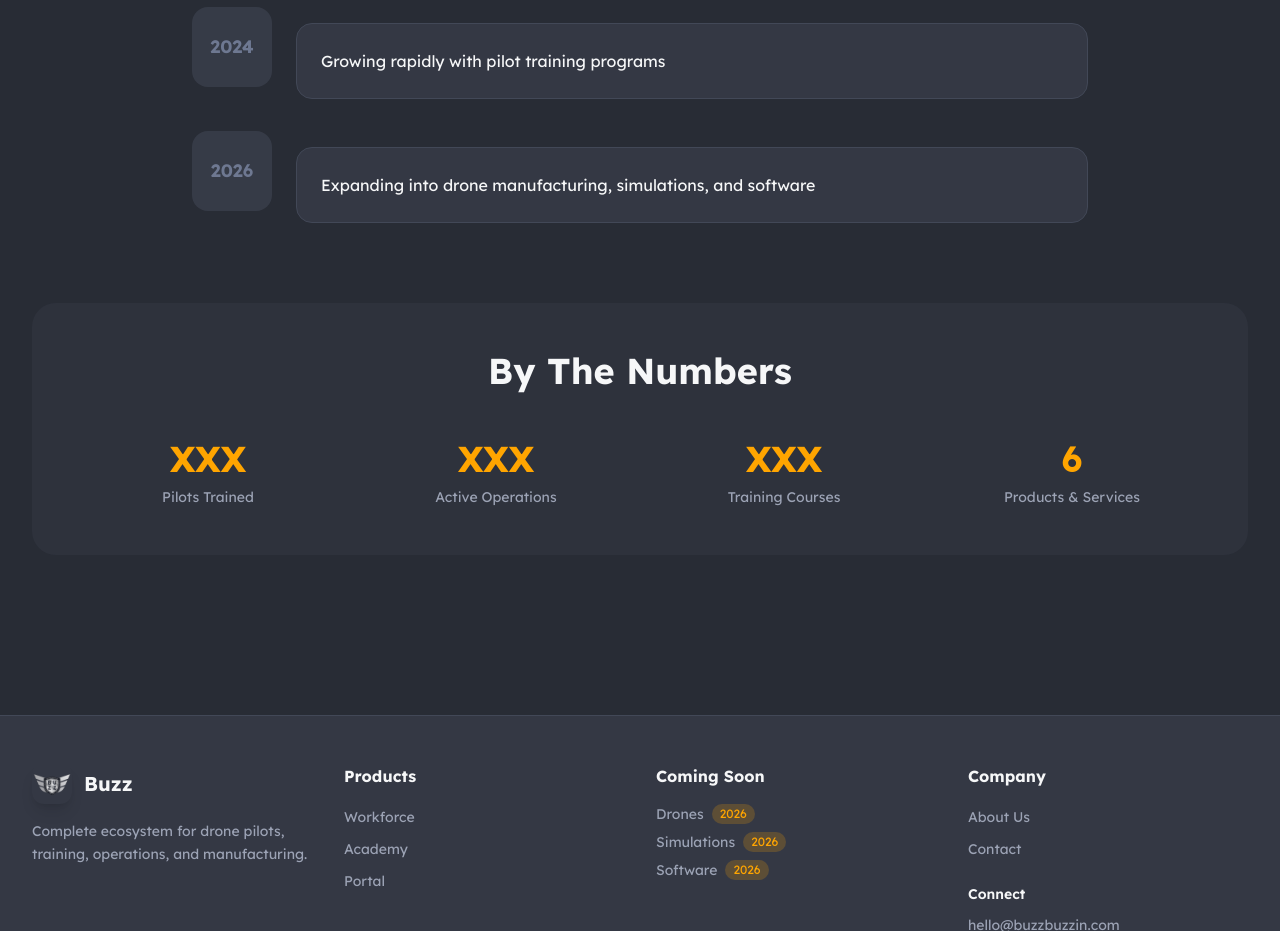
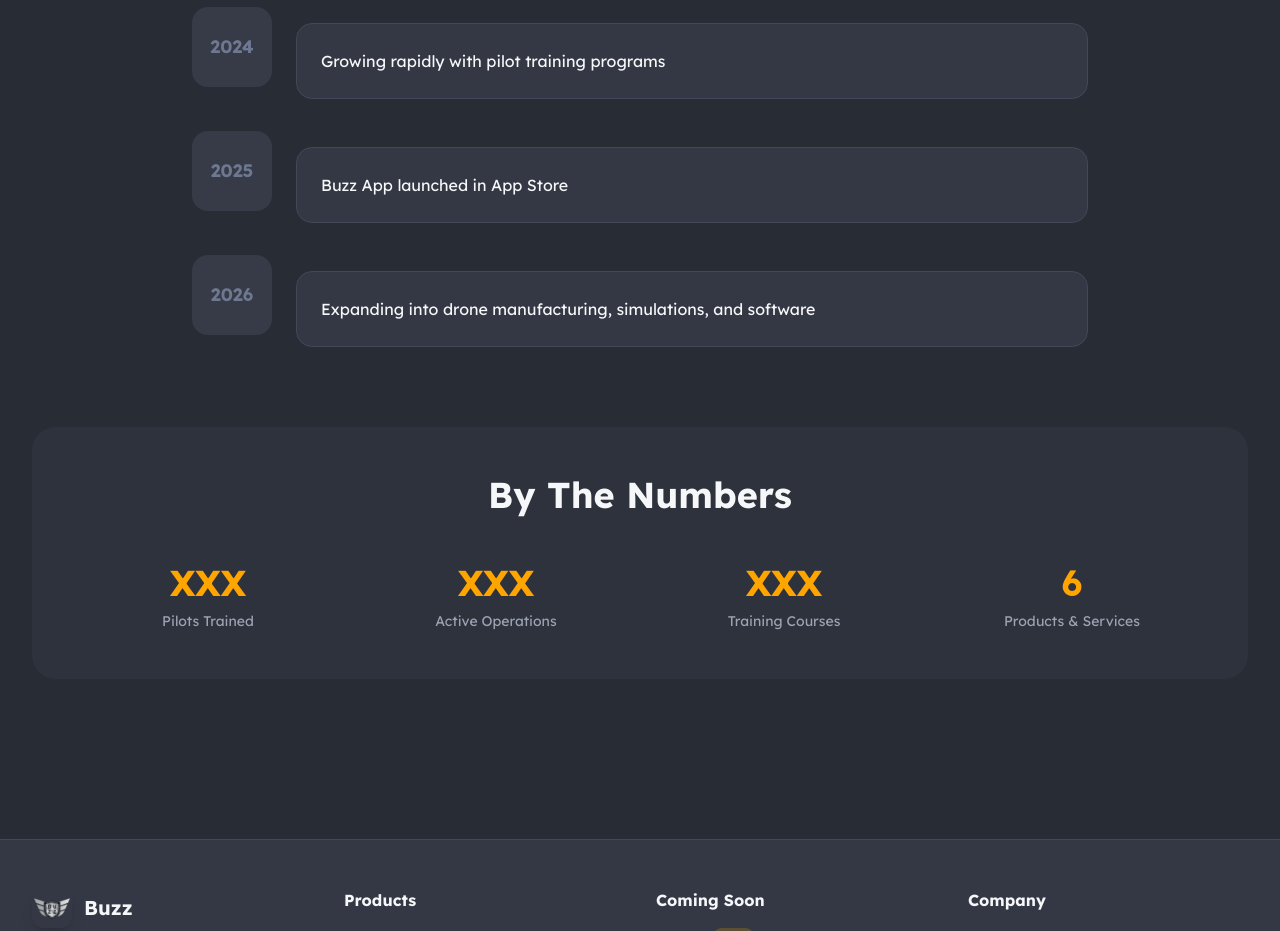
Before and after one commit to xinyu-buzz/buzz_web, a React (Vite) app: page /about in a window 1280 px wide. Shown: the part 2120-3051 px from the top of the page. Built offline with nearby package versions, Linux system fonts and the light colour scheme.

Commit message:
Update About page timeline to include the launch of the Buzz App in 2025

```diff
--- a/src/pages/About.tsx
+++ b/src/pages/About.tsx
@@ -27,6 +27,7 @@ export default function About() {
     { year: '2022', event: 'Buzz became a standalone company' },
     { year: '2023', event: 'Launched Buzz Portal for enterprise-scale operations' },
     { year: '2024', event: 'Growing rapidly with pilot training programs' },
+    { year: '2025', event: 'Buzz App launched in App Store' },
     { year: '2026', event: 'Expanding into drone manufacturing, simulations, and software' },
   ];
 
```
